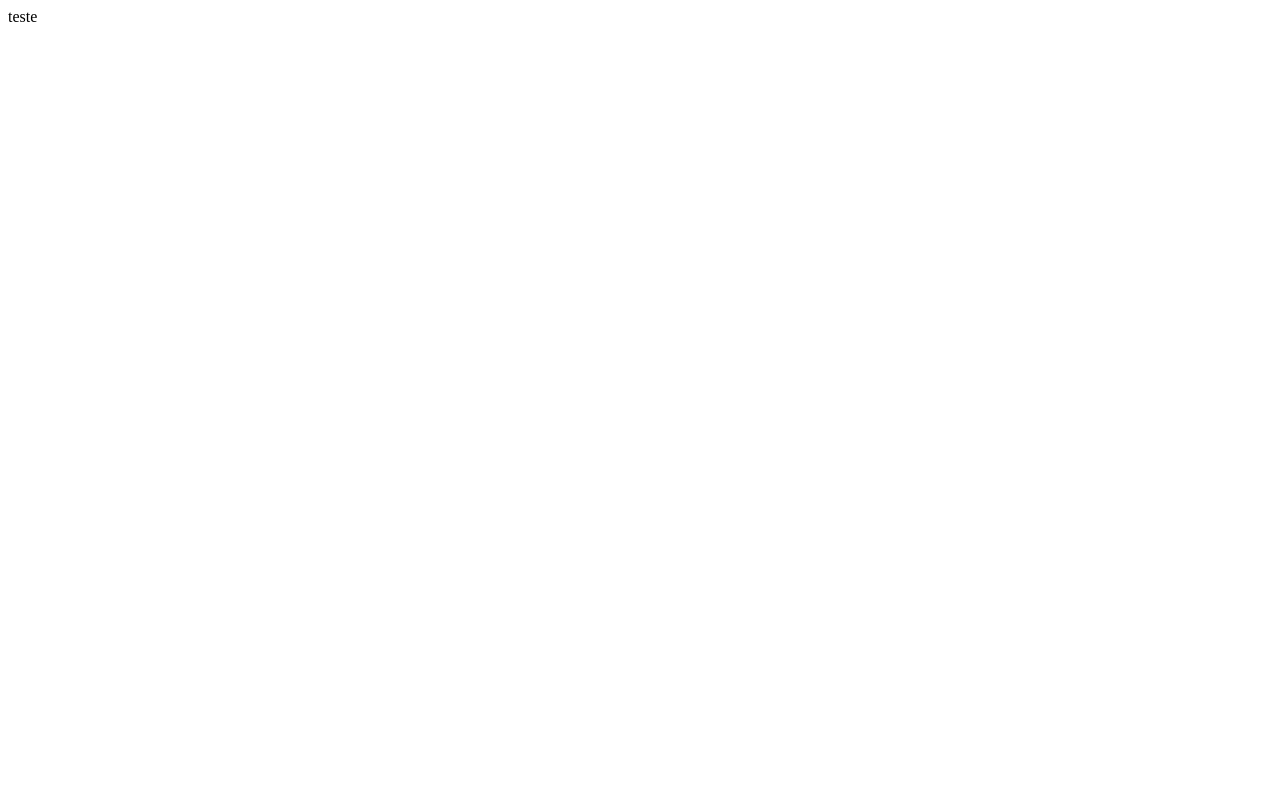
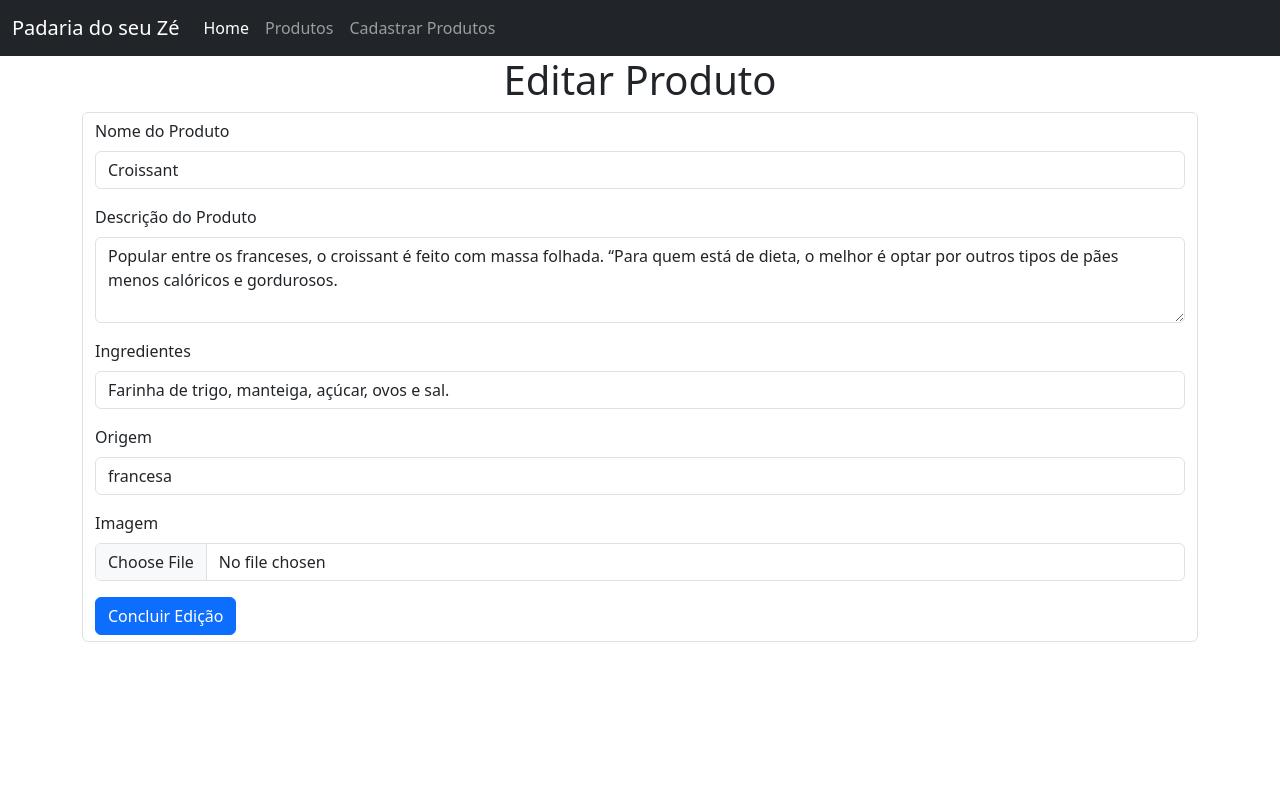
Before and after one commit to pabloapfarias/Padaria, a Flask app: page /editar_produto/2 in a window 1280 px wide. Before the commit the page is almost empty. Run offline with Flask 3, Linux system fonts and the light colour scheme; some libraries are stand-ins or nearby versions.

Commit message:
Conclusão

```diff
--- a/app.py
+++ b/app.py
@@ -2,6 +2,7 @@ from flask import Flask
 from flask_sqlalchemy import SQLAlchemy
 from flask import render_template
 from flask import request
+from flask import redirect
 import os
 
 app = Flask(__name__)
@@ -65,7 +66,32 @@ def cadastrar_produtos():  # put application's code here
 
 @app.route("/editar_produto/<int:id>", methods=['GET', 'POST'])
 def editar_produto(id):
-    return 'teste'
+    if request.method == 'POST':
+        produto_editado = request.form
+        imagem = request.files['imagem']
+        produto = db.session.execute(db.select(Product).filter(Product.id == id)).scalar()
+
+        produto.nome = produto_editado['nome']
+        produto.descricao = produto_editado['descricao']
+        produto.ingredientes = produto_editado['ingredientes']
+        produto.origem = produto_editado['origem']
+        if imagem.filename:
+            produto.imagem = imagem.filename
+        db.session.commit()
+        return redirect("/listar_produtos")
+    else:
+        produto_editado = db.session.execute(db.select(Product).filter(Product.id == id)).scalar()
+        return render_template('editar.html', produto = produto_editado)
+
+@app.route("/deletar_produto/<int:id>")
+def deletar_produto(id):
+    produto_deletado = db.session.execute(db.select(Product).filter(Product.id == id)).scalar()
+    db.session.delete(produto_deletado)
+    db.session.commit()
+    return redirect("/listar_produtos")
+
+
+
 
 
 if __name__ == '__main__':
--- /dev/null
+++ b/templates/editar.html
@@ -0,0 +1,53 @@
+{% extends 'base.html' %}
+
+{% block main %}
+    <div class="container">
+        <div class="d-flex justify-content-center ">
+            <h1>Editar Produto</h1>
+            <hr>
+        </div>
+        <form action="{{ url_for('editar_produto', id = produto.id) }}" method="post" class="form-control"
+              enctype="multipart/form-data">
+            <div class="mb-3">
+                <label for="nome" class="form-label">Nome do Produto</label>
+                <input type="text" class="form-control" id="nome" name="nome" value="{{produto.nome}}" required>
+            </div>
+            <div class="mb-3">
+                <label for="descricao" class="form-label">Descrição do Produto</label>
+                <textarea class="form-control" id="descricao" rows="3" name="descricao">{{ produto.descricao }}</textarea>
+            </div>
+            <div class="mb-3">
+                <label for="ingredientes" class="form-label">Ingredientes</label>
+                <input type="text" class="form-control" id="ingredientes" name="ingredientes" value="{{ produto.ingredientes }}">
+            </div>
+            <div class="mb-3">
+                <label for="origem" class="form-label">Origem</label>
+                <input type="text" class="form-control" id="origem" name="origem" value="{{ produto.origem }}">
+            </div>
+            <div class="mb-3">
+                <label for="imagem" class="form-label">Imagem</label>
+                <input type="file" class="form-control" id="imagem" name="imagem">
+            </div>
+            <button type="submit" class="btn btn-primary">
+                Concluir Edição
+            </button>
+        </form>
+    </div>
+    <br>
+    <div class="container">
+    {% if status %}
+        {% if status['type']== 'sucesso' %}
+            <div class="alert alert-success d-flex justify-content-center" role="alert">
+                {{ status['mensagem'] }}
+            </div>
+
+        {% else %}
+            <div class="alert alert-danger d-flex justify-content-center" role="alert">
+                {{ status['mensagem'] }}
+            </div>
+
+        {% endif %}
+    {% endif %}
+    </div>
+
+{% endblock %}
--- a/templates/listar_produtos.html
+++ b/templates/listar_produtos.html
@@ -32,6 +32,7 @@
                         }}</h6>
 
                     <a href="{{ url_for('editar_produto', id=produto.id) }}" class="btn btn-primary">Editar</a>
+                    <a href="{{ url_for('deletar_produto', id=produto.id) }}" onclick="return confirm('Deseja realmente excluir este produto?')" class="btn btn-danger">Excluir</a>
                 </div>
             </div>
         </div>
```
Also changed, not shown: instance/padaria.db.
